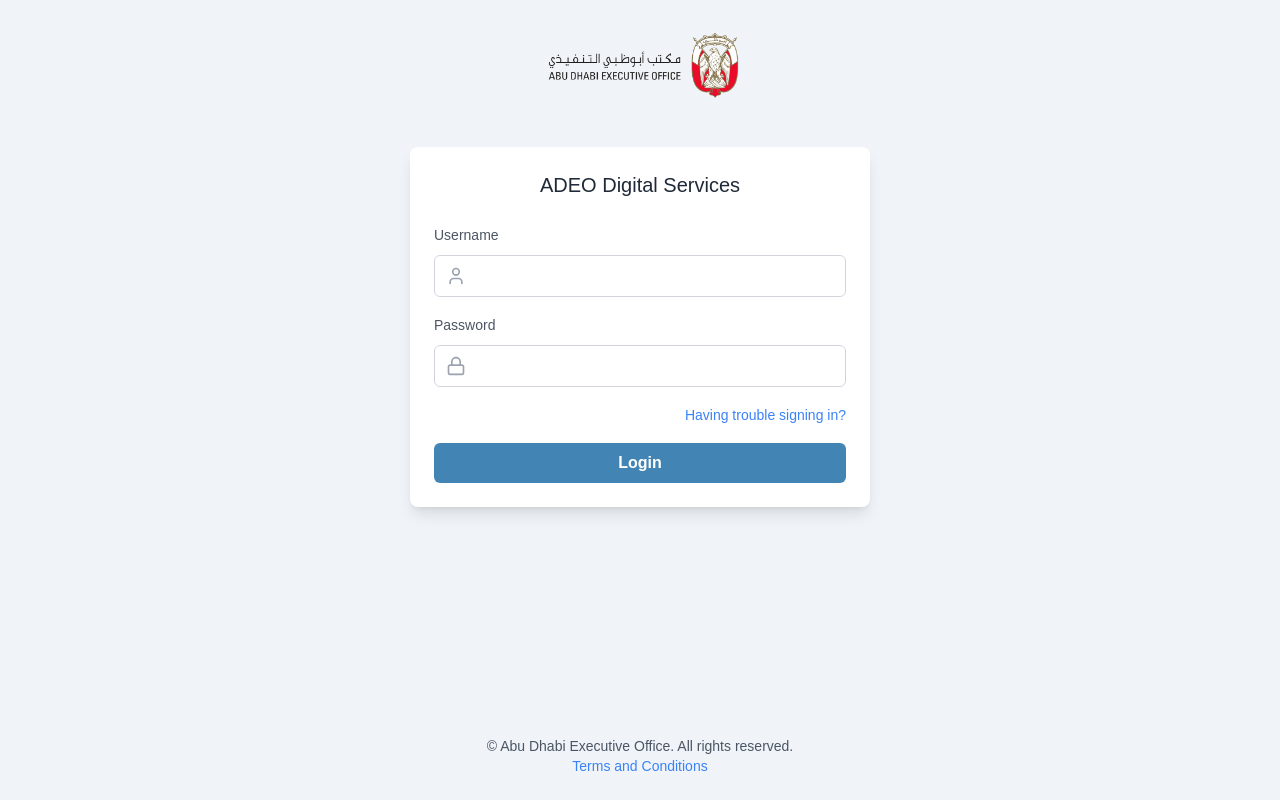
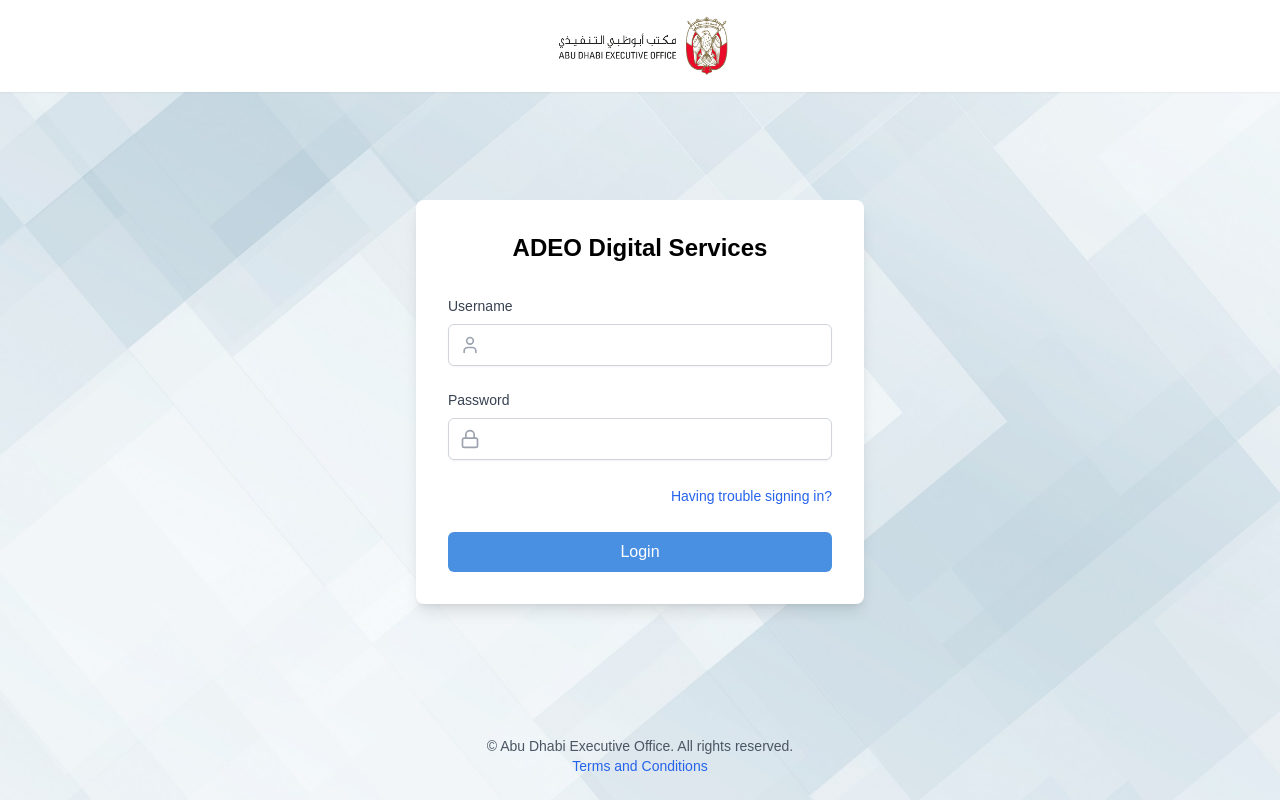
Before and after one commit to hamsathul/adeo_hackathon_frontend, a Next.js app: page /login in a window 1280 px wide. Built offline with nearby package versions, Linux system fonts and the light colour scheme.

Commit message:
Login Page Updated with Backdrop

```diff
--- a/components/custom/login.tsx
+++ b/components/custom/login.tsx
@@ -1,4 +1,4 @@
-"use client";
+'use client'
 
 import Image from "next/image"
 import Link from "next/link"
@@ -9,96 +9,91 @@
 export function LoginPage() {
   const [username, setUsername] = useState('')
   const [password, setPassword] = useState('')
+  const router = useRouter()
 
   const handleSubmit = (e: React.FormEvent) => {
     e.preventDefault()
-    // Handle login logic here
-    console.log('Login attempted with:', { username, password })
+    // Add your authentication logic here
+    console.log('Login attempted with:', username)
   }
 
   return (
-    <div className="min-h-screen flex flex-col items-center bg-[#f0f4f8] relative">
-      {/* Background Pattern */}
-      <div
-        className="absolute inset-0 bg-[linear-gradient(135deg,_#ffffff_25%,_transparent_25%)_-40px_0,linear-gradient(225deg,_#ffffff_25%,_transparent_25%)_-40px_0,linear-gradient(315deg,_#ffffff_25%,_transparent_25%),linear-gradient(45deg,_#ffffff_25%,_transparent_25%)]
-        bg-[length:80px_80px] opacity-50"
-      />
-
-      {/* Logo */}
-      <div className="w-full max-w-[200px] mt-8 mb-12 relative">
+    <div
+      className="min-h-screen flex flex-col bg-cover bg-center"
+      style={{ backgroundImage: "url('LoginBackground.jpg')" }}
+    >
+      <header className="w-full bg-white py-4 px-6 flex justify-center shadow-sm">
         <Image
           src="/ADEO.png"
-          alt="Abu Dhabi Executive Office"
+          alt="Abu Dhabi Executive Office Logo"
           width={200}
-          height={80}
-          className="w-full h-auto"
+          height={60}
+          className="h-[60px] w-auto"
         />
-      </div>
+      </header>
 
-      {/* Login Card */}
-      <div className="bg-white rounded-lg shadow-lg w-full max-w-[460px] mx-4 overflow-hidden">
-        <div className="p-6">
-          <h2 className="text-xl text-center text-gray-800 mb-6">ADEO Digital Services</h2>
-          <form onSubmit={handleSubmit} className="space-y-4">
+      <main className="flex-1 flex items-center justify-center p-6">
+        <div className="bg-white rounded-lg shadow-lg w-full max-w-md p-8">
+          <h1 className="text-2xl font-semibold text-center mb-8">ADEO Digital Services</h1>
+
+          <form onSubmit={handleSubmit} className="space-y-6">
             <div className="space-y-2">
-              <label className="text-sm text-gray-600" htmlFor="username">
+              <label htmlFor="username" className="block text-sm font-medium text-gray-700">
                 Username
               </label>
               <div className="relative">
-                <div className="absolute inset-y-0 left-3 flex items-center pointer-events-none">
+                <div className="absolute inset-y-0 left-0 pl-3 flex items-center pointer-events-none">
                   <User className="h-5 w-5 text-gray-400" />
                 </div>
                 <input
                   id="username"
                   type="text"
-                  className="w-full pl-10 pr-3 py-2 border border-gray-300 rounded-md focus:outline-none focus:ring-2 focus:ring-blue-500"
                   value={username}
                   onChange={(e) => setUsername(e.target.value)}
+                  className="block w-full pl-10 pr-3 py-2 border border-gray-300 rounded-md shadow-sm focus:ring-blue-500 focus:border-blue-500"
+                  required
                 />
               </div>
             </div>
+
             <div className="space-y-2">
-              <label className="text-sm text-gray-600" htmlFor="password">
+              <label htmlFor="password" className="block text-sm font-medium text-gray-700">
                 Password
               </label>
               <div className="relative">
-                <div className="absolute inset-y-0 left-3 flex items-center pointer-events-none">
+                <div className="absolute inset-y-0 left-0 pl-3 flex items-center pointer-events-none">
                   <Lock className="h-5 w-5 text-gray-400" />
                 </div>
                 <input
                   id="password"
                   type="password"
-                  className="w-full pl-10 pr-3 py-2 border border-gray-300 rounded-md focus:outline-none focus:ring-2 focus:ring-blue-500"
                   value={password}
                   onChange={(e) => setPassword(e.target.value)}
+                  className="block w-full pl-10 pr-3 py-2 border border-gray-300 rounded-md shadow-sm focus:ring-blue-500 focus:border-blue-500"
+                  required
                 />
               </div>
             </div>
+
             <div className="text-right">
-              <Link
-                href="#"
-                className="text-sm text-blue-500 hover:text-blue-600"
-              >
+              <Link href="/trouble-signing-in" className="text-sm text-blue-600 hover:text-blue-500">
                 Having trouble signing in?
               </Link>
             </div>
+
             <button
               type="submit"
-              className="w-full bg-[#4285b4] hover:bg-[#3b769e] text-white font-semibold py-2 px-4 rounded-md transition duration-300 ease-in-out"
+              className="w-full bg-[#4A90E2] text-white py-2 px-4 rounded-md hover:bg-[#357ABD] focus:outline-none focus:ring-2 focus:ring-blue-500 focus:ring-offset-2"
             >
               Login
             </button>
           </form>
         </div>
-      </div>
+      </main>
 
-      {/* Footer */}
-      <footer className="mt-auto py-6 text-center text-sm text-gray-600 relative">
+      <footer className="py-6 text-center text-sm text-gray-600">
         <p>© Abu Dhabi Executive Office. All rights reserved.</p>
-        <Link
-          href="#"
-          className="text-blue-500 hover:text-blue-600"
-        >
+        <Link href="/terms" className="text-blue-600 hover:text-blue-500">
           Terms and Conditions
         </Link>
       </footer>
```
